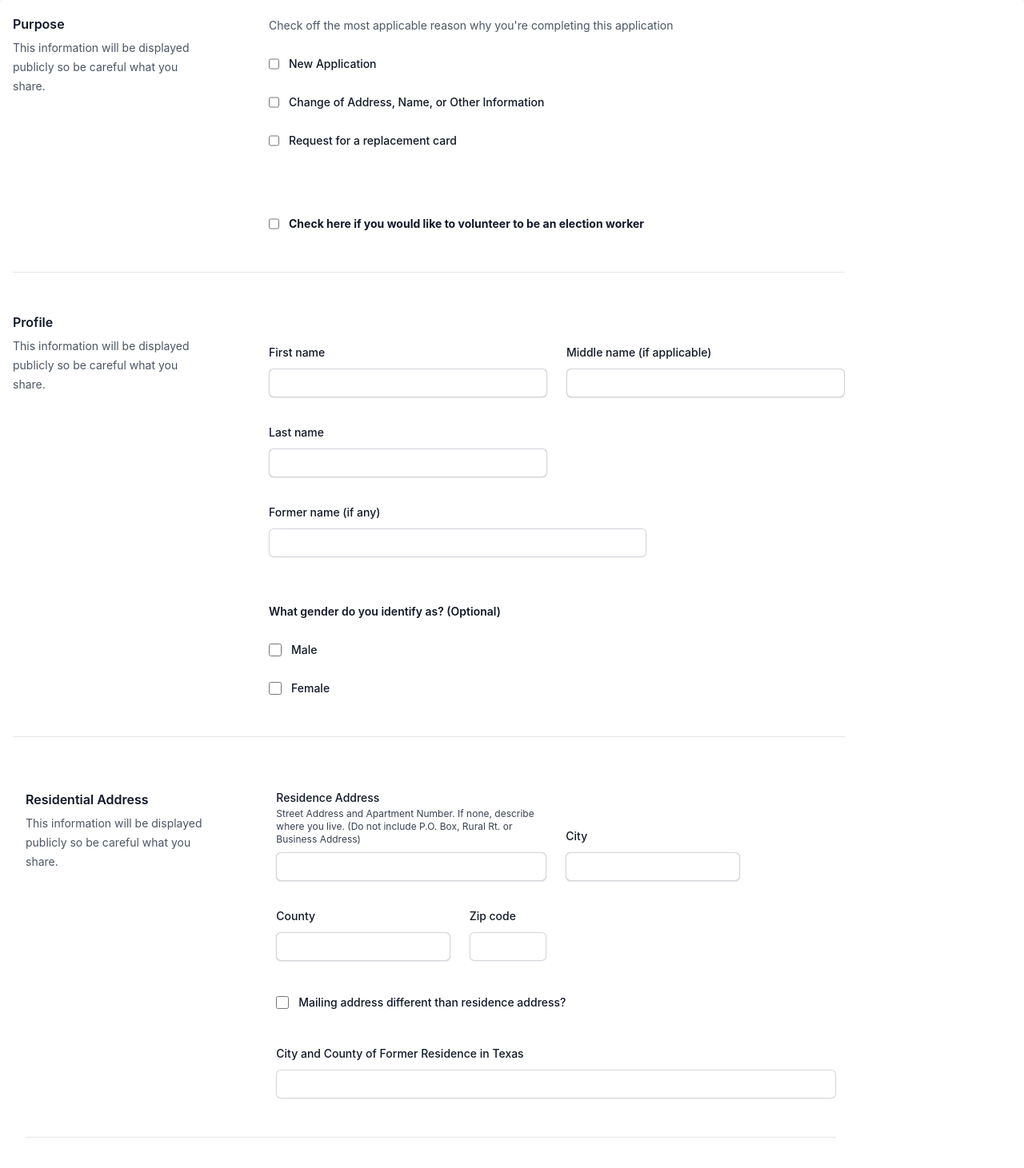
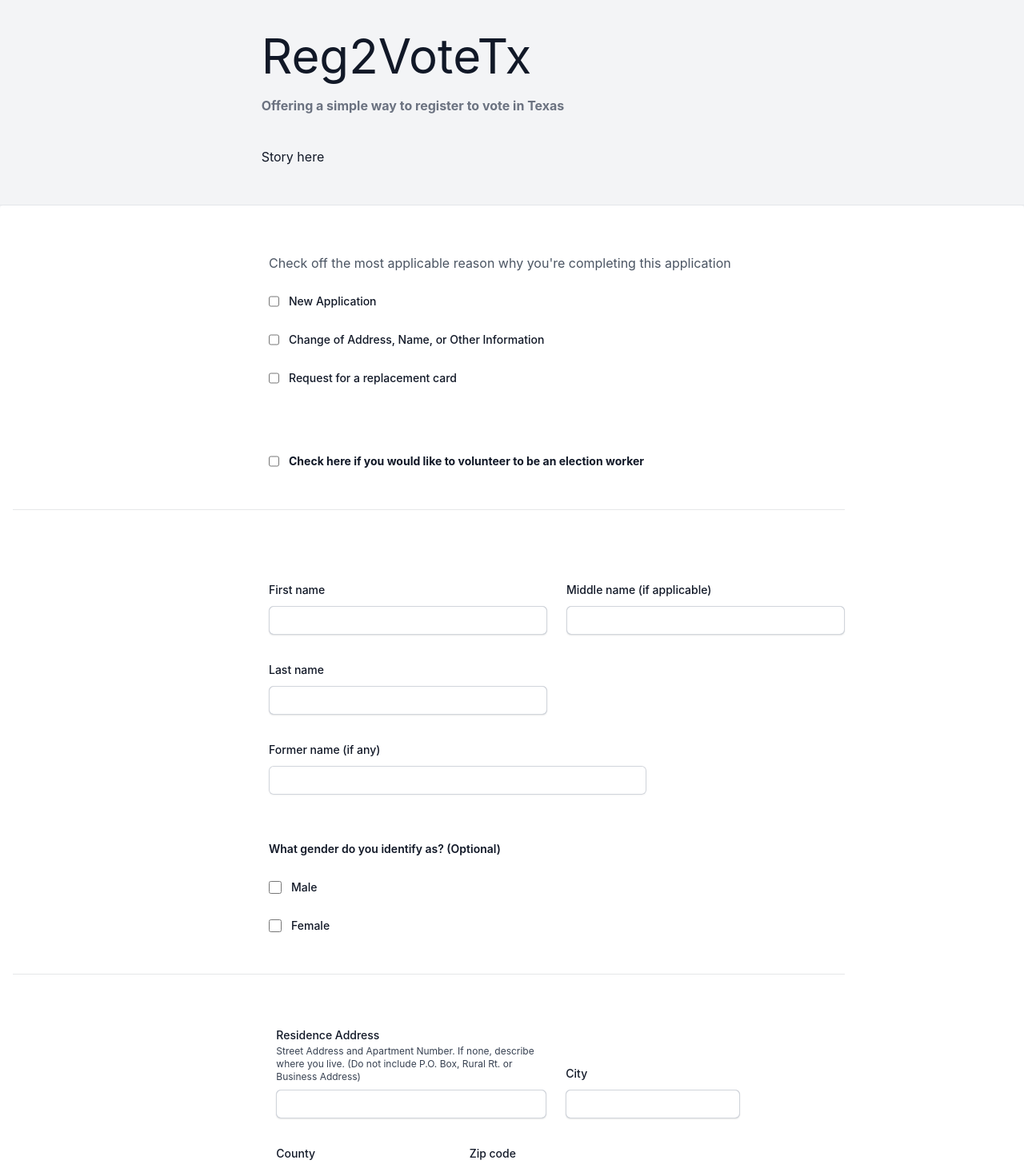
Before and after one commit to racosta323/Reg2VoteTX, a React (Vite) app in the folder client/: page / in a window 1280 px wide. Shown: the top 1461 px of the page at 80% size. Built offline with nearby package versions, Linux system fonts and the light colour scheme.

Commit message:
improves conditional on checkboxes

```diff
--- a/client/src/App.jsx
+++ b/client/src/App.jsx
@@ -4,10 +4,18 @@ import Form from './Form/Form'
 function App() {
 
   return (
-    <div className='flex justify-center items-center min-h-screen bg-gray-100'>
-      <div className="w-full max-w-4xl bg-white shadow-md md:max-w-7xl md:flex rounded ">
-        <Form />
-      </div>
+    <div className='flex flex-col justify-center items-center min-h-screen bg-gray-100'>
+      <header className='w-full max-w-4xl md:max-w-7xl border-b w-5/6 flex flex-col space-x-20'>
+        <div className='border-gray-900/10 pb-12 w-5/6 flex space-x-20'>
+          <div className='flex-initial w-1/3'></div>
+          <div className='w-full mt-10'>
+            <h1 className='text-6xl text-gray-900 mb-5'>Reg2VoteTx</h1>
+            <p className='text-gray-500 font-bold mb-10'>Offering a simple way to register to vote in Texas</p>
+            <p className='text-gray-900'>Story here</p>
+          </div>
+        </div>
+      </header>
+      <Form />
     </div>
   )
 }
--- a/client/src/Form/Address.jsx
+++ b/client/src/Form/Address.jsx
@@ -5,10 +5,7 @@ function Address({ formData, handleChange, handleCheckboxChange, isChecked }) {
     return (
         <div className='p-4 space-y-12'>
             <div className='border-b border-gray-900/10 pb-12 w-5/6 flex space-x-20'>
-                <div className='flex-initial w-1/3'>
-                    <h2 className="text-base font-semibold leading-7 text-gray-900">Residential Address</h2>
-                    <p className="mt-1 text-sm leading-6 text-gray-600">This information will be displayed publicly so be careful what you share.</p>
-                </div>
+                <div className='flex-initial w-1/3'></div>
 
                 <div className='w-full'>
                     <div className="grid grid-cols-1 gap-x-6 gap-y-8 sm:grid-cols-6">
--- a/client/src/Form/Form.jsx
+++ b/client/src/Form/Form.jsx
@@ -74,12 +74,21 @@ function Form() {
 
         const field = mapping[id]
 
-        if (checked){
-            setSelectedCheckbox(id)
-            // setChecboxClass("appearance-none h-4 rounded border-gray-300 text-indigo-600 focus:ring-indigo-600 cursor-pointer")
-        } else {
-            setSelectedCheckbox(null)
+        if(id == 'new-application' || id == 'change-address' || id == 'replacement-card'){
+            if (checked){
+                setSelectedCheckbox(id)
+                setChecboxClass("appearance-none h-4 rounded border-gray-300 text-indigo-600 focus:ring-indigo-600 cursor-pointer")
+            } else {
+                setSelectedCheckbox(null)
+            }
         }
+
+        // if (checked && id == 'new-application' || id == 'change-address' || id == 'replacement-card') {
+        //     setSelectedCheckbox(id)
+        //     // setChecboxClass("appearance-none h-4 rounded border-gray-300 text-indigo-600 focus:ring-indigo-600 cursor-pointer")
+        // } else {
+        //     setSelectedCheckbox(null)
+        // }
 
         if (field){
             setFormData(prevData => ({
@@ -129,7 +138,7 @@ function Form() {
 
 
     return (
-        <form className='max-w-fit' onSubmit={handleSubmit}>
+        <form className="w-full max-w-4xl bg-white shadow-md md:max-w-7xl md:flex rounded ">
             <div className='p-4 space-y-12 max-w-fit'>
                 <Purpose
                     formData={formData}
--- a/client/src/Form/Mailing.jsx
+++ b/client/src/Form/Mailing.jsx
@@ -2,10 +2,7 @@ function Mailing({ htmlFormData, handleChange }) {
     return (
         <div className='p-4 space-y-12'>
             <div className='border-b border-gray-900/10 pb-12 w-5/6 flex space-x-20'>
-                <div className='flex-initial w-1/3'>
-                    <h2 className="text-base font-semibold leading-7 text-gray-900">Mailing Address</h2>
-                    <p className="mt-1 text-sm leading-6 text-gray-600">This inhtmlFormation will be displayed publicly so be careful what you share.</p>
-                </div>
+                <div className='flex-initial w-1/3'></div>
 
                 <div className='w-full'>
                     <div className="grid grid-cols-1 gap-x-6 gap-y-8 sm:grid-cols-6">
--- a/client/src/Form/Personal.jsx
+++ b/client/src/Form/Personal.jsx
@@ -2,12 +2,7 @@ function Personal({ formData, handleChange, checkboxHandler }) {
     return (
         <div className='p-4 space-y-12'>
             <div className='border-b border-gray-900/10 pb-12 w-5/6 flex space-x-20'>
-                <div className='flex-initial w-1/3'>
-                    <h2 className="text-base font-semibold leading-7 text-gray-900">
-                        Personal Information
-                    </h2>
-
-                </div>
+                <div className='flex-initial w-1/3'> </div>
 
 
 
--- a/client/src/Form/Profile.jsx
+++ b/client/src/Form/Profile.jsx
@@ -1,10 +1,7 @@
 function Profile({ formData, handleChange, checkboxHandler }) {
     return (
         <div className='border-b border-gray-900/10 pb-12 w-5/6 flex space-x-20'>
-            <div className='flex-initial w-1/3'>
-                <h2 className="text-base font-semibold leading-7 text-gray-900">Profile</h2>
-                <p className="mt-1 text-sm leading-6 text-gray-600">This information will be displayed publicly so be careful what you share.</p>
-            </div>
+            <div className='flex-initial w-1/3'></div>
 
             <div className='w-full'>
                 <div className="mt-10 grid grid-cols-1 gap-x-6 gap-y-8 sm:grid-cols-6">
--- a/client/src/Form/Purpose.jsx
+++ b/client/src/Form/Purpose.jsx
@@ -9,15 +9,11 @@ function Purpose({ checkboxHandler, selectedCheckbox }) {
 
     return (
         <div className='border-b border-gray-900/10 pb-12 w-5/6 flex space-x-20'>
-            <div className='flex-initial w-1/3'>
-                <h2 className="text-base font-semibold leading-7 text-gray-900">Purpose</h2>
-                <p className="mt-1 text-sm leading-6 text-gray-600">This information will be displayed publicly so be careful what you share.</p>
-            </div>
+            <div className='flex-initial w-1/3'></div>
 
+            <div className='w-full mt-10'>
 
-            <div className='w-full'>
-
-                <p className="mt-1 text-sm leading-6 text-gray-600">
+                <p className="mt-1 text-md leading-6 text-gray-600">
                     Check off the most applicable reason why you're completing this application
                 </p>
 
@@ -32,11 +28,11 @@ function Purpose({ checkboxHandler, selectedCheckbox }) {
                                     type="checkbox"
                                     className={checkboxClass}
                                     onChange={(e) => checkboxHandler(e)}
-                                    disabled={selectedCheckbox && selectedCheckbox !== 'new-application' }
+                                    disabled={selectedCheckbox && selectedCheckbox !== 'new-application'}
                                 />
                             </div>
                             <div className="text-sm leading-6">
-                                <label htmlFor="new-application" className={selectedCheckbox === 'new-application'? 'font-medium text-red-900 cursor-pointer': labelClass}>
+                                <label htmlFor="new-application" className={selectedCheckbox === 'new-application' ? 'font-medium text-red-900 cursor-pointer' : labelClass}>
                                     New Application
                                 </label>
                             </div>
@@ -58,7 +54,7 @@ function Purpose({ checkboxHandler, selectedCheckbox }) {
                                 />
                             </div>
                             <div className="text-sm leading-6">
-                                <label htmlFor="change-address" className={selectedCheckbox === 'change-address'? 'font-medium text-red-900 cursor-pointer': labelClass}>
+                                <label htmlFor="change-address" className={selectedCheckbox === 'change-address' ? 'font-medium text-red-900 cursor-pointer' : labelClass}>
                                     Change of Address, Name, or Other Information
                                 </label>
                             </div>
@@ -77,11 +73,11 @@ function Purpose({ checkboxHandler, selectedCheckbox }) {
                                     className={checkboxClass}
                                     // className="h-4 rounded border-gray-300 text-indigo-600 focus:ring-indigo-600 cursor-pointer"
                                     onChange={(e) => checkboxHandler(e)}
-                                    disabled={selectedCheckbox && selectedCheckbox !== 'replacement-card' }
+                                    disabled={selectedCheckbox && selectedCheckbox !== 'replacement-card'}
                                 />
                             </div>
                             <div className="text-sm leading-6">
-                                <label htmlFor="replacement-card" className={selectedCheckbox === 'replacement-card'? 'font-medium text-red-900 cursor-pointer': labelClass}>
+                                <label htmlFor="replacement-card" className={selectedCheckbox === 'replacement-card' ? 'font-medium text-red-900 cursor-pointer' : labelClass}>
                                     Request for a replacement card
                                 </label>
                             </div>
@@ -99,11 +95,11 @@ function Purpose({ checkboxHandler, selectedCheckbox }) {
                         <div className="relative flex gap-x-3">
                             <div className="flex h-6 items-center">
                                 <input
-                                id="election_worker"
-                                name="election_worker"
-                                type="checkbox"
-                                className={checkboxClass}
-                                onChange={(e) => checkboxHandler(e)} />
+                                    id="election_worker"
+                                    name="election_worker"
+                                    type="checkbox"
+                                    className={checkboxClass}
+                                    onChange={(e) => checkboxHandler(e)} />
                             </div>
                             <div className="text-sm leading-6">
                                 <label htmlFor="election_worker" className="font-bold text-gray-900 cursor-pointer">
```
